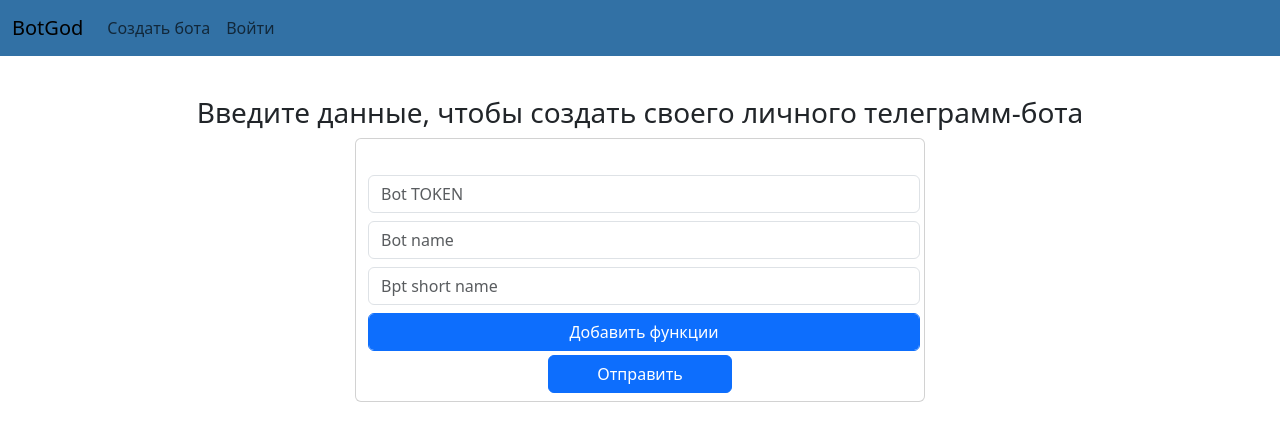
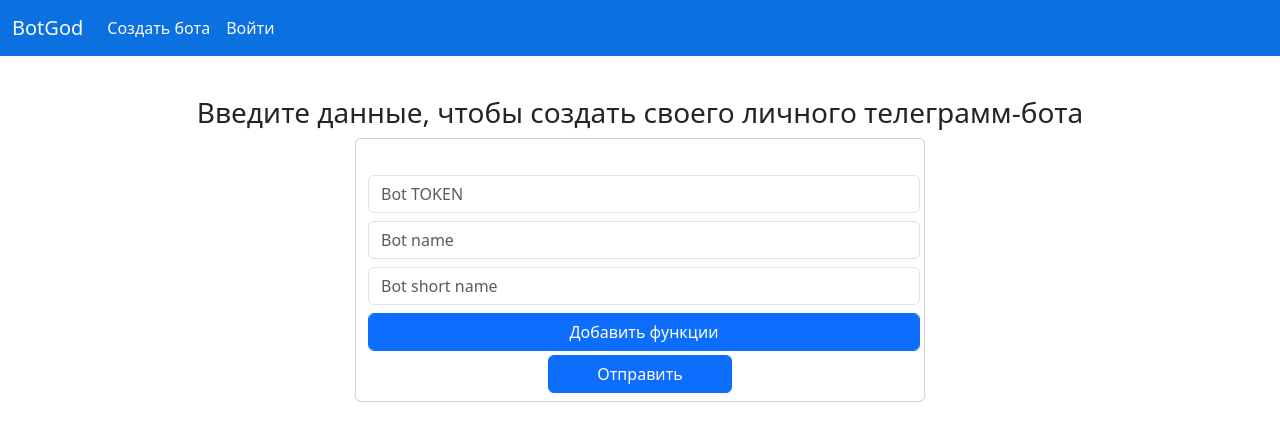
Before and after one commit to setta1a/bot_god, a Django app: page /create_bot/ in a window 1280 px wide. Shown: the top 441 px of the page. Run offline with Django 4.2, Linux system fonts and the light colour scheme; some libraries are stand-ins or nearby versions.

Commit message:
change styles

```diff
--- a/first/templates/create_bot.html
+++ b/first/templates/create_bot.html
@@ -4,9 +4,10 @@
     <div class="row mt-5">
         <h3 class="mt-5 text-center">Введите данные, чтобы создать своего личного телеграмм-бота</h3>
         <form class="col-6 offset-3 form card p-2" method="post" action="/create_bot/"><br>
-            <input type="text" class="form-control m-1" placeholder="Bot TOKEN">
-            <input type="text" class="form-control m-1" placeholder="Bot name">
-            <input type="text" class="form-control m-1" placeholder="Bpt short name">
+            {% csrf_token %}
+            <input required type="text" class="form-control m-1" placeholder="Bot TOKEN">
+            <input required type="text" class="form-control m-1" placeholder="Bot name">
+            <input required type="text" class="form-control m-1" placeholder="Bot short name">
             <input type="button" class="form-control m-1 btn btn-primary" value="Добавить функции">
             <input class="btn btn-primary col-4 offset-4" type="submit" value="Отправить">
         </form>
--- a/first/templates/menu.html
+++ b/first/templates/menu.html
@@ -1,6 +1,6 @@
-<nav class="navbar navbar-expand-md fixed-top" style="background-color: #3271a5; color: white">
+<nav class="navbar navbar-expand-md fixed-top text-light" style="background-color: #0c71e0; color: white">
     <div class="container-fluid">
-        <a class="navbar-brand" href="/">BotGod</a>
+        <a class="navbar-brand text-light" href="/">BotGod</a>
         <button class="navbar-toggler" type="button" data-bs-toggle="collapse" data-bs-target="#navbarCollapse"
                 aria-controls="navbarCollapse" aria-expanded="false" aria-label="Toggle navigation">
             <span class="navbar-toggler-icon"></span>
@@ -8,26 +8,26 @@
         <div class="collapse navbar-collapse" id="navbarCollapse">
             <ul class="navbar-nav me-auto mb-2 mb-md-0">
                 <li class="nav-item">
-                    <a class="nav-link" href="/create_bot/">Создать бота</a>
+                    <a class="nav-link text-light" href="/create_bot/">Создать бота</a>
                 </li>
                 {% if request.user.is_authenticated %}
                 {% if request.user.is_superuser %}
                 <li class="nav-item">
-                    <a class="nav-link" href="/admin_panel/">Панель администратора</a>
+                    <a class="nav-link text-light" href="/admin_panel/">Панель администратора</a>
                 </li>
                 {% endif %}
                 <li class="nav-item">
-                    <a class="nav-link" href="/complaint/">Пожаловаться</a>
+                    <a class="nav-link text-light" href="/complaint/">Пожаловаться</a>
                 </li>
                 <li class="nav-item">
-                    <a class="nav-link" href="/profile/{{request.user.id}}/">Профиль</a>
+                    <a class="nav-link text-light" href="/profile/{{request.user.id}}/">Профиль</a>
                 </li>
                 <li class="nav-item">
-                    <a class="nav-link" href="/logout/">Выйти</a>
+                    <a class="nav-link text-light" href="/logout/">Выйти</a>
                 </li>
                 {% else %}
                 <li class="nav-item">
-                    <a class="nav-link" href="/login/">Войти</a>
+                    <a class="nav-link text-light" href="/login/">Войти</a>
                 </li>
                 {% endif %}
             </ul>
```
